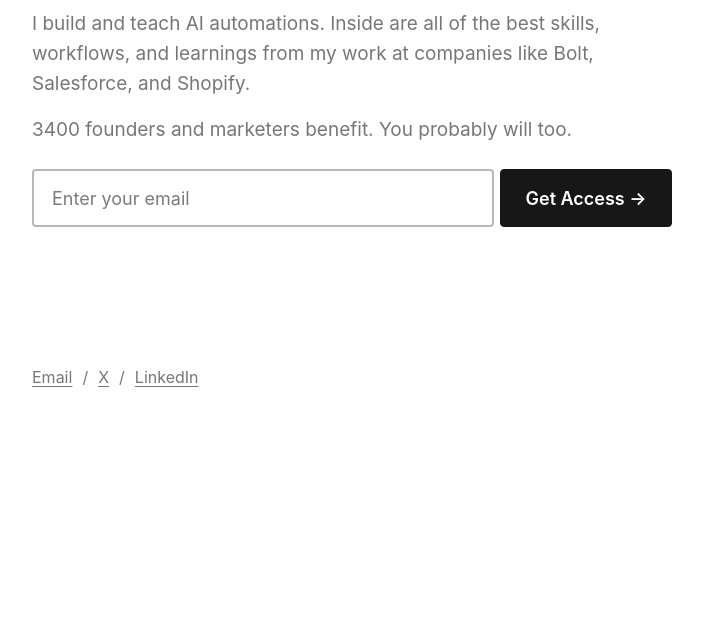
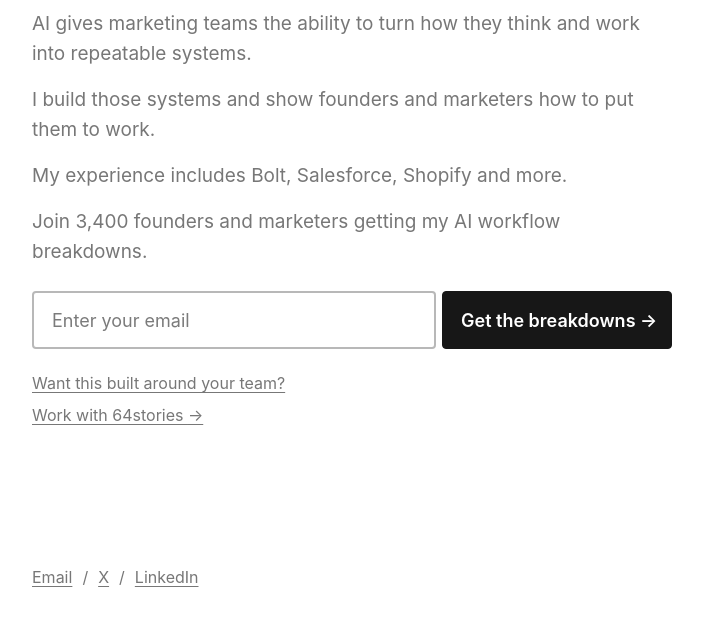
Before and after one commit to mrwillnelson/mrwillnelson.com, a website: page web/index.html in a window 1280 px wide. Shown: the part 385-1010 px from the top of the page, without its empty margins (288-991 px from the left). Before the commit the page ends 810 px from the top, so only its background shows below. Drawn offline with Linux system fonts and the light colour scheme.

Commit message:
Update home page AI workflow copy

```diff
--- a/web/index.html
+++ b/web/index.html
@@ -3,10 +3,10 @@
 <head>
   <meta charset="utf-8" />
   <meta name="viewport" content="width=device-width, initial-scale=1" />
-  <title>Will Nelson - AI Automations</title>
-  <meta name="description" content="AI automations, skills, and learnings for founders and marketers who want to be more productive." />
-  <meta property="og:title" content="Will Nelson - AI Automations" />
-  <meta property="og:description" content="AI automations, skills, and learnings for founders and marketers who want to be more productive." />
+  <title>Will Nelson - AI Workflow Breakdowns</title>
+  <meta name="description" content="AI workflow breakdowns for founders and marketers turning repeat work into repeatable systems." />
+  <meta property="og:title" content="Will Nelson - AI Workflow Breakdowns" />
+  <meta property="og:description" content="AI workflow breakdowns for founders and marketers turning repeat work into repeatable systems." />
   <meta property="og:type" content="website" />
   <meta property="og:url" content="https://mrwillnelson.com/" />
   <meta name="twitter:card" content="summary" />
@@ -18,18 +18,24 @@
   <main class="page" aria-labelledby="page-title">
     <section class="intro">
       <img class="profile" src="/assets/profile.png" alt="Will Nelson" width="156" height="156" />
-      <h1 id="page-title">AI Automations that Make You 10x More Productive</h1>
+      <h1 id="page-title">The work you repeat is becoming software.</h1>
       <div class="subhead">
-        <p>I build and teach AI automations. Inside are all of the best skills, workflows, and learnings from my work at companies like Bolt, Salesforce, and Shopify.</p>
-        <p>3400 founders and marketers benefit. You probably will too.</p>
+        <p>AI gives marketing teams the ability to turn how they think and work into repeatable systems.</p>
+        <p>I build those systems and show founders and marketers how to put them to work.</p>
+        <p>My experience includes Bolt, Salesforce, Shopify and more.</p>
+        <p>Join 3,400 founders and marketers getting my AI workflow breakdowns.</p>
       </div>
 
       <form class="signup" id="signup-form" action="/api/subscribe" method="post" novalidate>
         <label class="sr-only" for="email">Email address</label>
         <input id="email" name="email" type="email" inputmode="email" autocomplete="email" placeholder="Enter your email" required />
-        <button type="submit">Get Access <span aria-hidden="true">&rarr;</span></button>
+        <button type="submit">Get the breakdowns <span aria-hidden="true">&rarr;</span></button>
       </form>
       <p class="form-note" id="form-note" role="status" aria-live="polite"></p>
+      <div class="work-links" aria-label="Work with Will">
+        <a href="mailto:will@64stories.com?subject=AI%20systems%20for%20my%20team">Want this built around your team?</a>
+        <a href="https://64stories.com/" rel="noopener">Work with 64stories <span aria-hidden="true">&rarr;</span></a>
+      </div>
     </section>
 
     <footer class="footer">
--- a/web/script.js
+++ b/web/script.js
@@ -42,6 +42,6 @@
     setNote(error.message || "Could not subscribe right now.");
   } finally {
     button.disabled = false;
-    button.innerHTML = 'Get Access <span aria-hidden="true">&rarr;</span>';
+    button.innerHTML = 'Get the breakdowns <span aria-hidden="true">&rarr;</span>';
   }
 });
--- a/web/style.css
+++ b/web/style.css
@@ -91,7 +91,7 @@
 
 .signup {
   display: grid;
-  grid-template-columns: minmax(0, 1fr) 172px;
+  grid-template-columns: minmax(0, 1fr) 230px;
   gap: 6px;
   max-width: 640px;
   margin-top: 24px;
@@ -155,6 +155,20 @@
 
 .form-note:empty {
   display: none;
+}
+
+.work-links {
+  display: flex;
+  flex-direction: column;
+  align-items: flex-start;
+  gap: 8px;
+  margin-top: 22px;
+  color: var(--muted);
+  font-size: 16px;
+}
+
+.work-links a:hover {
+  color: var(--text);
 }
 
 .footer {
@@ -238,6 +252,10 @@
     font-size: 18px;
   }
 
+  .work-links {
+    font-size: 16px;
+  }
+
   .footer {
     margin-top: 80px;
   }
```
Also changed, not shown: scripts/validate.js (+8 -3 lines).
